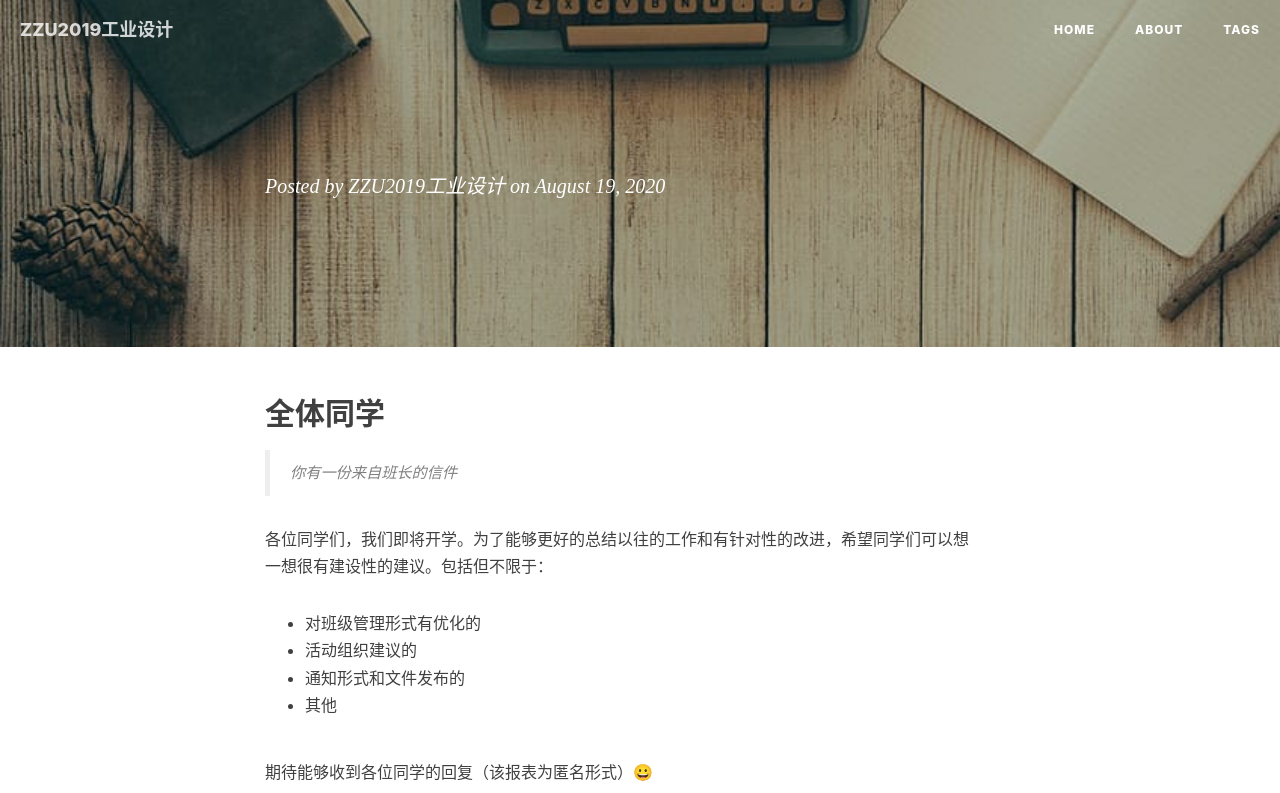
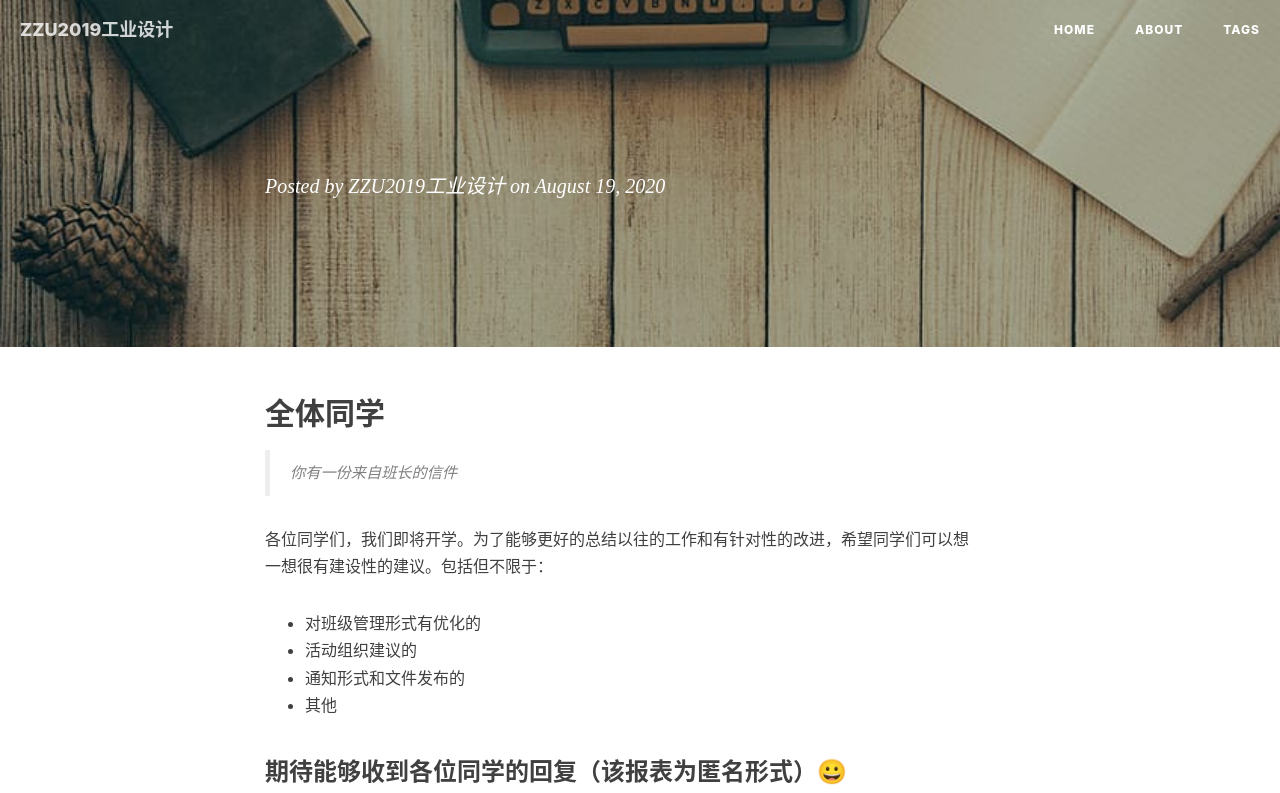
Before and after one commit to JairKjpg/zzuindustrialdesign2019, a Jekyll site: the page built from _posts/2020-08-18-为班级工作建设提交反馈.md, in a window 1280 px wide. Shown: the top 793 px of the page. Built offline with Jekyll 4.4.1, drawn with Linux system fonts in a browser that asks for light colours; nearby versions of some CDN libraries; our own code applies the rules of GitHub Pages for plain Markdown files; comment, search, counter and statistics services are not loaded; grey boxes are pictures that could not be loaded.

```diff
--- a/_posts/2020-08-18-为班级工作建设提交反馈.md
+++ b/_posts/2020-08-18-为班级工作建设提交反馈.md
@@ -24,7 +24,7 @@ tags:								#标签
 * 通知形式和文件发布的
 * 其他
 
-期待能够收到各位同学的回复（该报表为匿名形式）😀
+### 期待能够收到各位同学的回复（该报表为匿名形式）😀
 
 <iframe width="640" height= "720" src= "https://forms.office.com/Pages/ResponsePage.aspx?id=DQSIkWdsW0yxEjajBLZtrQAAAAAAAAAAAANAAQ9BOf9URE1KVkg5WUZLOVY4UURWTEVQSko1TlU2Ny4u&embed=true" frameborder= "0" marginwidth= "0" marginheight= "0" style= "border: none; max-width:100%; max-height:100vh" allowfullscreen webkitallowfullscreen mozallowfullscreen msallowfullscreen> </iframe>
 
@@ -32,7 +32,7 @@ tags:								#标签
 
 
 
-tips:说点儿其他的
+### tips:说点儿其他的
 
 * 以后在这里也会同步发布公告，以及扩展到期刊或者组织同学共同创办的形式。
 * 评论区系统暂时未上线，Gittalk参与讨论需要有GitHub账号，支持qq的好的第三方插件暂未发现。但是一定会避免有游客评论的插件。
```
